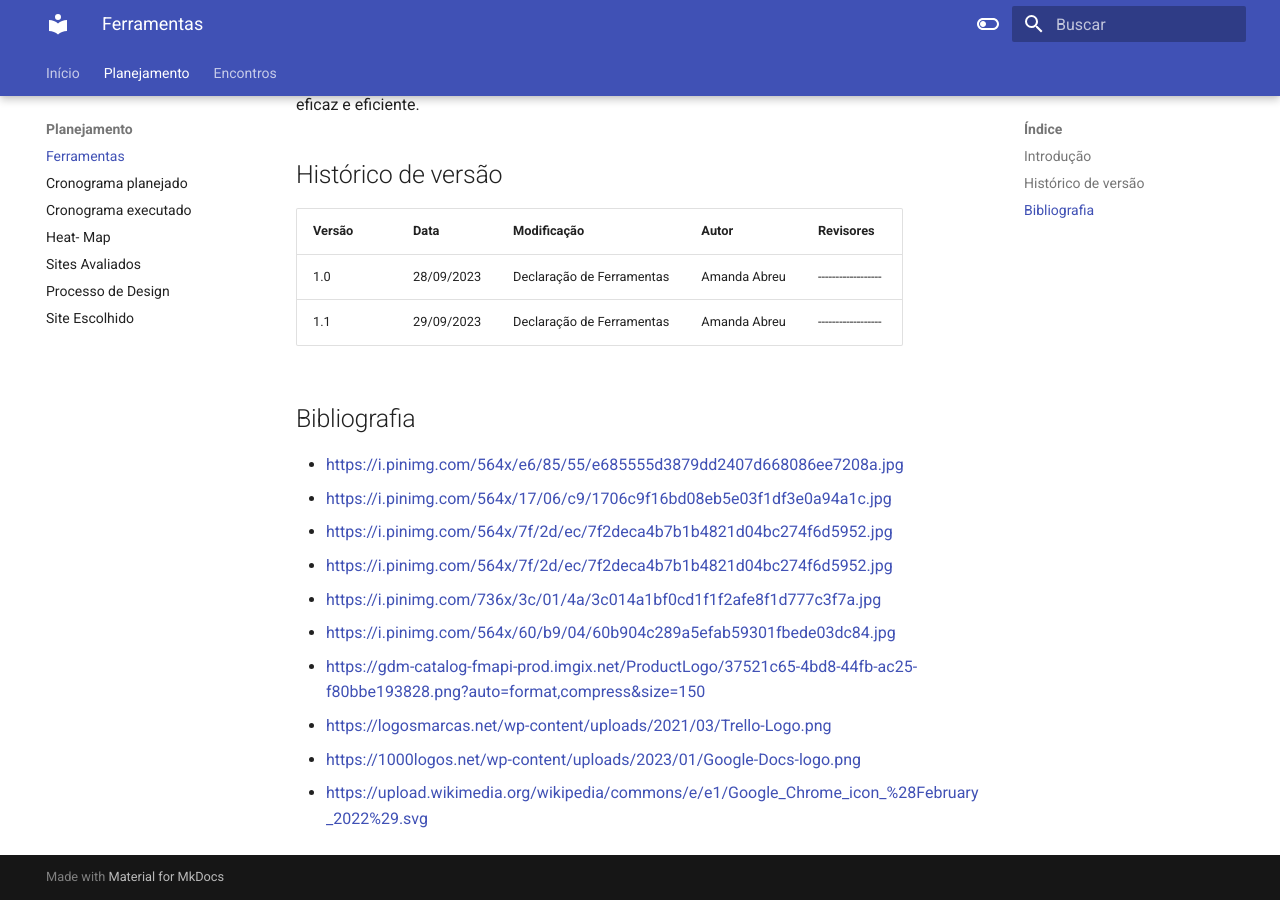
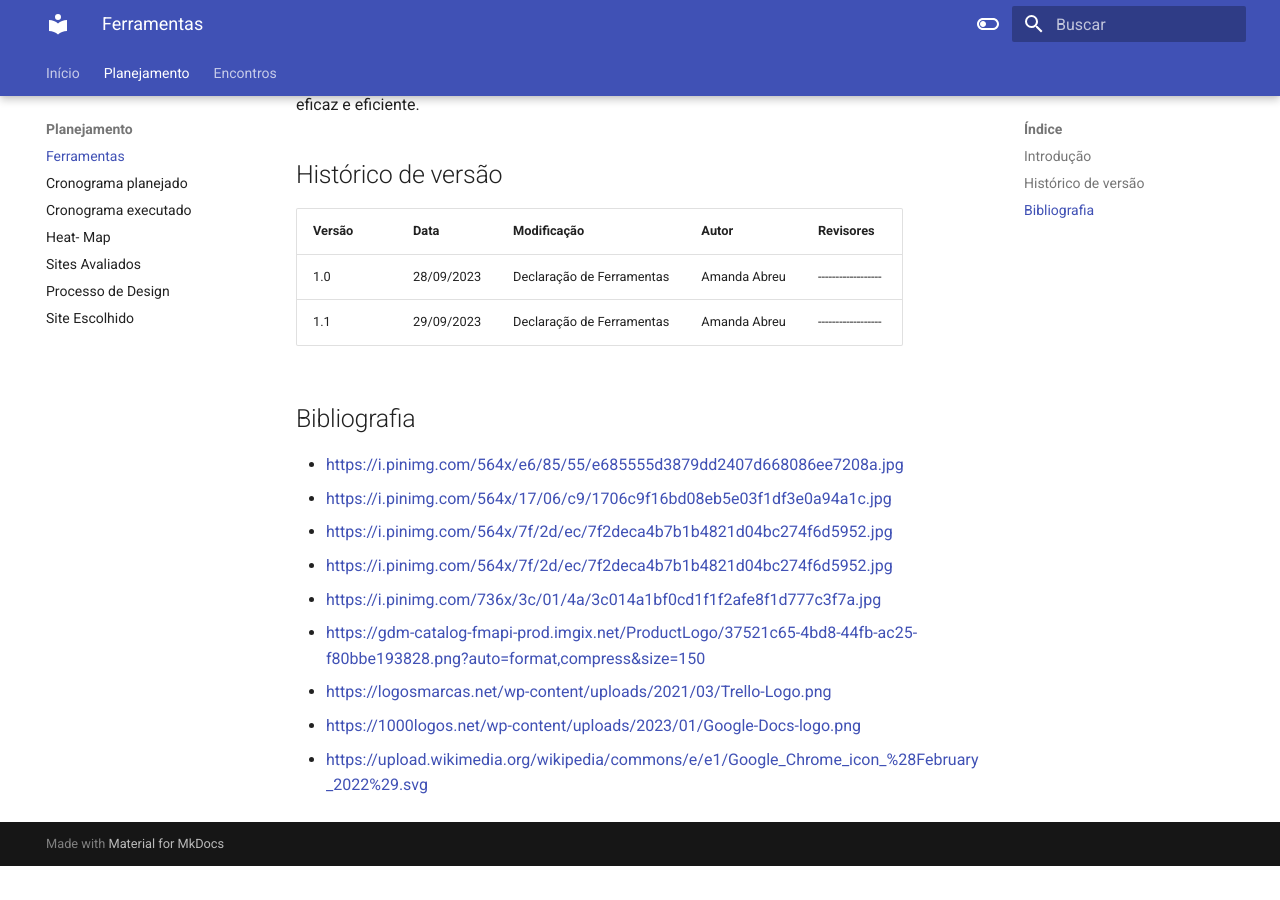
Before and after one commit to Interacao-Humano-Computador/2023.2--BRB-Mobilidade, an MkDocs documentation site: the page built from docs/ferramentas.md, in a window 1280 px wide and 900 px high, scrolled down 1327 px. Built offline with MkDocs 1.6.1 and Material for MkDocs 9.7.7, drawn with Linux system fonts in a browser that asks for light colours; after the commit the page ends 2193 px from its top, so only the background shows below that; some of the changed lines change nothing that is shown.

Commit message:
att bibliografia ferramentas

```diff
--- a/docs/ferramentas.md
+++ b/docs/ferramentas.md
@@ -36,7 +36,6 @@ No decorrer deste projeto, é fundamental destacar as ferramentas que estarão d
 * [https://i.pinimg.com/564x/7f/2d/ec/7f2deca4b7b1b4821d04bc274f6d5952.jpg](https://i.pinimg.com/564x/7f/2d/ec/7f2deca4b7b1b4821d04bc274f6d5952.jpg)
 * [https://i.pinimg.com/564x/7f/2d/ec/7f2deca4b7b1b4821d04bc274f6d5952.jpg](https://i.pinimg.com/564x/7f/2d/ec/7f2deca4b7b1b4821d04bc274f6d5952.jpg)
 * [https://i.pinimg.com/736x/3c/01/4a/3c014a1bf0cd1f1f2afe8f1d777c3f7a.jpg](https://i.pinimg.com/736x/3c/01/4a/3c014a1bf0cd1f1f2afe8f1d777c3f7a.jpg)
-* [https://i.pinimg.com/564x/60/b9/04/60b904c289a5efab59301fbede03dc84.jpg](hhttps://i.pinimg.com/564x/60/b9/04/60b904c289a5efab59301fbede03dc84.jpg)
 * [https://gdm-catalog-fmapi-prod.imgix.net/ProductLogo/37521c65-4bd8-44fb-ac25-f80bbe193828.png?auto=format,compress&size=150](https://gdm-catalog-fmapi-prod.imgix.net/ProductLogo/37521c65-4bd8-44fb-ac25-f80bbe193828.png?auto=format,compress&size=150)
 * [https://logosmarcas.net/wp-content/uploads/2021/03/Trello-Logo.png](https://logosmarcas.net/wp-content/uploads/2021/03/Trello-Logo.png)
 * [https://1000logos.net/wp-content/uploads/2023/01/Google-Docs-logo.png](https://1000logos.net/wp-content/uploads/2023/01/Google-Docs-logo.png)
```
